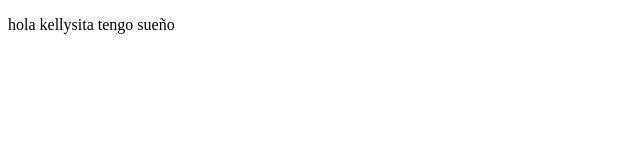
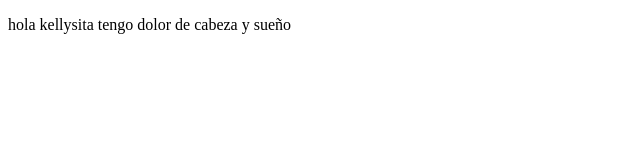
Before and after one commit to Greythereum/proyectoDemoCursoPrework, a plain HTML site: page index.html in a window 1280 px wide. Shown: the whole page, without its empty margins (0-640 px from the left). Drawn offline with Linux system fonts and the light colour scheme.

Commit message:
cambios agregamos dolor de cabeza

```diff
--- a/index.html
+++ b/index.html
@@ -8,7 +8,7 @@
 </head>
 <body>
     <p>
-        hola kellysita tengo sueño
+        hola kellysita tengo dolor de cabeza y sueño
     </p>
 </body>
 </html>
```
